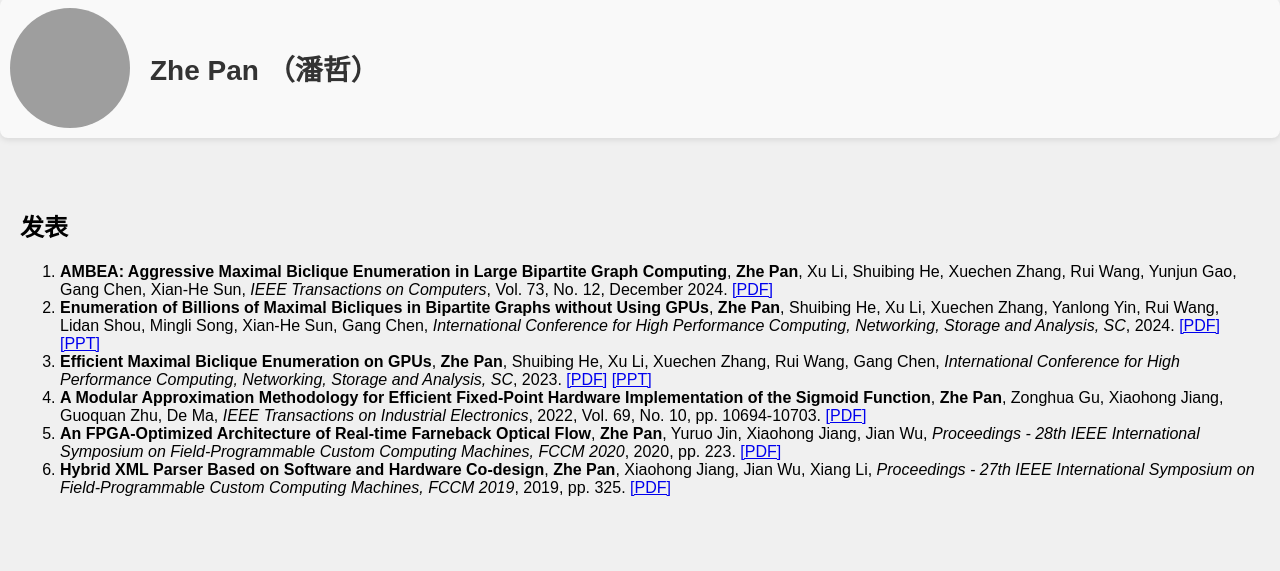
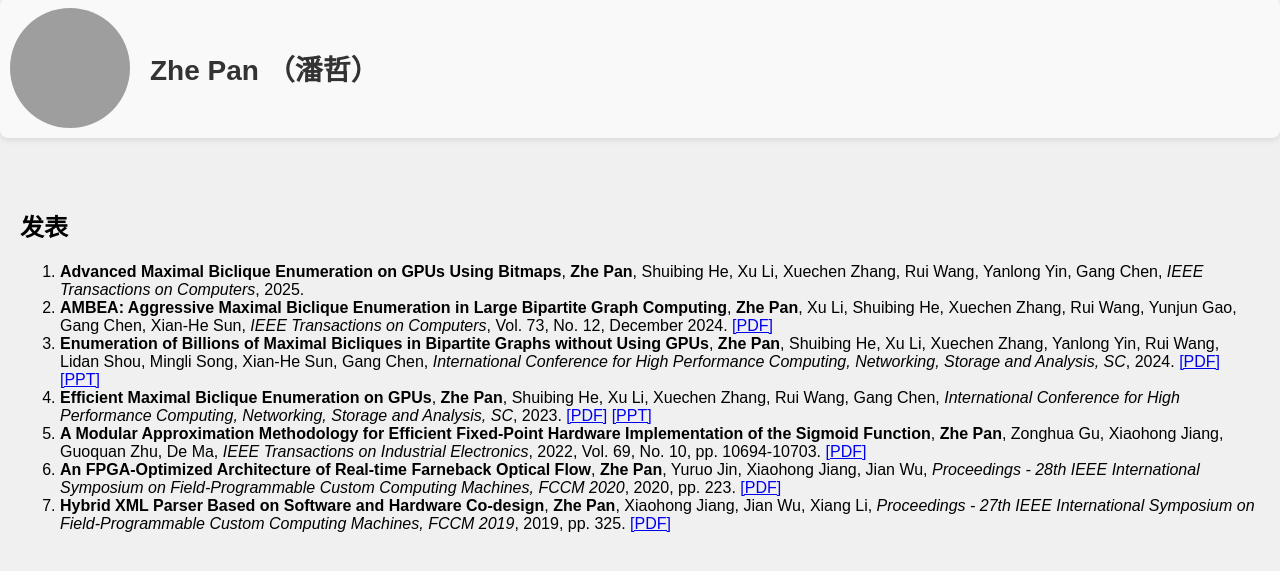
Before and after one commit to Pz1996/pz1996.github.io, a plain HTML site: page index.html in a window 1280 px wide. Both pictures are taken after a click on the button "发表". Shown: the part 61-632 px from the top of the page. Drawn offline with Linux system fonts and the light colour scheme; grey boxes are pictures that could not be loaded; some icons are missing.

Commit message:
add gmbe+ in tc25

```diff
--- a/index.html
+++ b/index.html
@@ -1,5 +1,6 @@
 <!DOCTYPE html>
 <html lang="zh">
+
 <head>
     <meta charset="UTF-8">
     <meta name="viewport" content="width=device-width, initial-scale=1.0">
@@ -67,35 +68,45 @@
 
         /* 头像样式 */
         .avatar {
-            width: 120px;  /* 增大头像的宽度 */
-            height: 120px; /* 增大头像的高度 */
-            border-radius: 50%; /* 圆形 */
-            object-fit: cover;  /* 图片填充，保持比例 */
+            width: 120px;
+            /* 增大头像的宽度 */
+            height: 120px;
+            /* 增大头像的高度 */
+            border-radius: 50%;
+            /* 圆形 */
+            object-fit: cover;
+            /* 图片填充，保持比例 */
         }
 
         /* 个人信息样式 */
         .profile {
             display: flex;
             align-items: center;
-            margin-bottom: 30px; /* 增大底部间隔 */
-            padding: 10px; /* 增加内边距，确保头像和名字与边缘有空间 */
-            background-color: #f9f9f9; /* 可选，给个人信息区域加一个背景色 */
-            border-radius: 8px; /* 圆角效果 */
-            box-shadow: 0 2px 6px rgba(0, 0, 0, 0.1); /* 增加阴影效果，使个人信息更突出 */
+            margin-bottom: 30px;
+            /* 增大底部间隔 */
+            padding: 10px;
+            /* 增加内边距，确保头像和名字与边缘有空间 */
+            background-color: #f9f9f9;
+            /* 可选，给个人信息区域加一个背景色 */
+            border-radius: 8px;
+            /* 圆角效果 */
+            box-shadow: 0 2px 6px rgba(0, 0, 0, 0.1);
+            /* 增加阴影效果，使个人信息更突出 */
         }
 
         /* 名字样式 */
         .name {
-            margin-left: 20px; /* 增加头像和名字之间的间隔 */
-            font-size: 28px; /* 增大字体大小 */
+            margin-left: 20px;
+            /* 增加头像和名字之间的间隔 */
+            font-size: 28px;
+            /* 增大字体大小 */
             font-weight: bold;
-            color: #333; /* 调整字体颜色 */
+            color: #333;
+            /* 调整字体颜色 */
         }
-
-
-
     </style>
 </head>
+
 <body>
 
     <!-- Navigation Bar -->
@@ -110,7 +121,8 @@
             <a href="https://github.com/Pz1996" target="_blank" title="Github">
                 <i class="fab fa-github"></i>
             </a>
-            <a href="https://scholar.google.com/citations?user=b3Xhrz0AAAAJ&hl=en&oi=ao" target="_blank" title="GoogleScholar">
+            <a href="https://scholar.google.com/citations?user=b3Xhrz0AAAAJ&hl=en&oi=ao" target="_blank"
+                title="GoogleScholar">
                 <i class="fab fa-fw fa-google-plus-g"></i>
             </a>
         </div>
@@ -138,7 +150,7 @@
                 <li><strong>博士</strong>，计算机科学与技术，浙江大学，2018年9月 - 2024年6月
                     <!-- <br> 导师：何水兵研究员 -->
                 </li>
-                <li><strong>本科    </strong>，计算机科学与技术，浙江大学，2014年9月 - 2018年6月
+                <li><strong>本科 </strong>，计算机科学与技术，浙江大学，2014年9月 - 2018年6月
                     <!-- <br> 导师：姜晓红副教授 -->
                 </li>
             </ul>
@@ -165,12 +177,36 @@
         <div id="publications" class="content-item">
             <h2>发表</h2>
             <ol>
-                <li><strong>AMBEA: Aggressive Maximal Biclique Enumeration in Large Bipartite Graph Computing</strong>, <strong>Zhe Pan</strong>, Xu Li, Shuibing He, Xuechen Zhang, Rui Wang, Yunjun Gao, Gang Chen, Xian-He Sun, <i>IEEE Transactions on Computers</i>, Vol. 73, No. 12, December 2024. <a href="https://doi.org/10.1109/TC.2024.3441864">[PDF]</a></li>
-                <li><strong>Enumeration of Billions of Maximal Bicliques in Bipartite Graphs without Using GPUs</strong>, <strong>Zhe Pan</strong>, Shuibing He, Xu Li, Xuechen Zhang, Yanlong Yin, Rui Wang, Lidan Shou, Mingli Song, Xian-He Sun, Gang Chen, <i>International Conference for High Performance Computing, Networking, Storage and Analysis, SC</i>, 2024. <a href="https://doi.org/10.1109/SC41406.2024.00106">[PDF]</a> <a href="ppt/adambe.pptx">[PPT]</a></li>
-                <li><strong>Efficient Maximal Biclique Enumeration on GPUs</strong>, <strong>Zhe Pan</strong>, Shuibing He, Xu Li, Xuechen Zhang, Rui Wang, Gang Chen, <i>International Conference for High Performance Computing, Networking, Storage and Analysis, SC</i>, 2023. <a href="https://doi.org/10.1145/3581784.3607059">[PDF]</a> <a href="ppt/gmbe.pptx">[PPT]</a> </li>
-                <li><strong>A Modular Approximation Methodology for Efficient Fixed-Point Hardware Implementation of the Sigmoid Function</strong>, <strong>Zhe Pan</strong>, Zonghua Gu, Xiaohong Jiang, Guoquan Zhu, De Ma, <i>IEEE Transactions on Industrial Electronics</i>, 2022, Vol. 69, No. 10, pp. 10694-10703. <a href="https://doi.org/10.1109/TIE.2022.3146573">[PDF]</a></li>
-                <li><strong>An FPGA-Optimized Architecture of Real-time Farneback Optical Flow</strong>, <strong>Zhe Pan</strong>, Yuruo Jin, Xiaohong Jiang, Jian Wu, <i>Proceedings - 28th IEEE International Symposium on Field-Programmable Custom Computing Machines, FCCM 2020</i>, 2020, pp. 223. <a href="https://doi.org/10.1109/FCCM48280.2020.00054">[PDF]</a></li>
-                <li><strong>Hybrid XML Parser Based on Software and Hardware Co-design</strong>, <strong>Zhe Pan</strong>, Xiaohong Jiang, Jian Wu, Xiang Li, <i>Proceedings - 27th IEEE International Symposium on Field-Programmable Custom Computing Machines, FCCM 2019</i>, 2019, pp. 325. <a href="https://doi.org/10.1109/FCCM.2019.00066">[PDF]</a></li>
+                <li><strong>Advanced Maximal Biclique Enumeration on GPUs Using Bitmaps</strong>, <strong>Zhe
+                        Pan</strong>, Shuibing He, Xu Li, Xuechen Zhang, Rui Wang, Yanlong Yin, Gang Chen, <i>IEEE
+                        Transactions on Computers</i>, 2025. </li>
+                <li><strong>AMBEA: Aggressive Maximal Biclique Enumeration in Large Bipartite Graph Computing</strong>,
+                    <strong>Zhe Pan</strong>, Xu Li, Shuibing He, Xuechen Zhang, Rui Wang, Yunjun Gao, Gang Chen,
+                    Xian-He Sun, <i>IEEE Transactions on Computers</i>, Vol. 73, No. 12, December 2024. <a
+                        href="https://doi.org/10.1109/TC.2024.3441864">[PDF]</a>
+                </li>
+                <li><strong>Enumeration of Billions of Maximal Bicliques in Bipartite Graphs without Using
+                        GPUs</strong>, <strong>Zhe Pan</strong>, Shuibing He, Xu Li, Xuechen Zhang, Yanlong Yin, Rui
+                    Wang, Lidan Shou, Mingli Song, Xian-He Sun, Gang Chen, <i>International Conference for High
+                        Performance Computing, Networking, Storage and Analysis, SC</i>, 2024. <a
+                        href="https://doi.org/10.1109/SC41406.2024.00106">[PDF]</a> <a href="ppt/adambe.pptx">[PPT]</a>
+                </li>
+                <li><strong>Efficient Maximal Biclique Enumeration on GPUs</strong>, <strong>Zhe Pan</strong>, Shuibing
+                    He, Xu Li, Xuechen Zhang, Rui Wang, Gang Chen, <i>International Conference for High Performance
+                        Computing, Networking, Storage and Analysis, SC</i>, 2023. <a
+                        href="https://doi.org/10.1145/3581784.3607059">[PDF]</a> <a href="ppt/gmbe.pptx">[PPT]</a> </li>
+                <li><strong>A Modular Approximation Methodology for Efficient Fixed-Point Hardware Implementation of the
+                        Sigmoid Function</strong>, <strong>Zhe Pan</strong>, Zonghua Gu, Xiaohong Jiang, Guoquan Zhu, De
+                    Ma, <i>IEEE Transactions on Industrial Electronics</i>, 2022, Vol. 69, No. 10, pp. 10694-10703. <a
+                        href="https://doi.org/10.1109/TIE.2022.3146573">[PDF]</a></li>
+                <li><strong>An FPGA-Optimized Architecture of Real-time Farneback Optical Flow</strong>, <strong>Zhe
+                        Pan</strong>, Yuruo Jin, Xiaohong Jiang, Jian Wu, <i>Proceedings - 28th IEEE International
+                        Symposium on Field-Programmable Custom Computing Machines, FCCM 2020</i>, 2020, pp. 223. <a
+                        href="https://doi.org/10.1109/FCCM48280.2020.00054">[PDF]</a></li>
+                <li><strong>Hybrid XML Parser Based on Software and Hardware Co-design</strong>, <strong>Zhe
+                        Pan</strong>, Xiaohong Jiang, Jian Wu, Xiang Li, <i>Proceedings - 27th IEEE International
+                        Symposium on Field-Programmable Custom Computing Machines, FCCM 2019</i>, 2019, pp. 325. <a
+                        href="https://doi.org/10.1109/FCCM.2019.00066">[PDF]</a></li>
 
             </ol>
 
@@ -213,7 +249,8 @@
 
             <h2>Work Experience</h2>
             <ul>
-                <li><strong>Jul 2024 - Present</strong>, Postdoctoral Researcher, Department of Computer Science and Technology, Tsinghua University
+                <li><strong>Jul 2024 - Present</strong>, Postdoctoral Researcher, Department of Computer Science and
+                    Technology, Tsinghua University
                     <br> Research Focus: Brain-Inspired Computing, Large Models, and Graph Computing
                     <!-- , Co-advisor: Prof. Youhui Zhang (Researcher) -->
                 </li>
@@ -224,7 +261,8 @@
                     <br> Research Focus: Hardware acceleration for Sigmoid, Batch Normalization, and related operations.
                 </li>
                 <li><strong>Jun 2019 - Sep 2019</strong>, Digital Verification Intern, Iluvatar CoreX
-                    <br> Responsibilities: Involved in digital circuit verification and testing, assisting in chip functionality validation.
+                    <br> Responsibilities: Involved in digital circuit verification and testing, assisting in chip
+                    functionality validation.
                 </li>
             </ul>
 
@@ -233,12 +271,36 @@
         <div id="english-publications" class="content-item">
             <h2>Publications</h2>
             <ol>
-                <li><strong>AMBEA: Aggressive Maximal Biclique Enumeration in Large Bipartite Graph Computing</strong>, <strong>Zhe Pan</strong>, Xu Li, Shuibing He, Xuechen Zhang, Rui Wang, Yunjun Gao, Gang Chen, Xian-He Sun, <i>IEEE Transactions on Computers</i>, Vol. 73, No. 12, December 2024. <a href="https://doi.org/10.1109/TC.2024.3441864">[PDF]</a></li>
-                <li><strong>Enumeration of Billions of Maximal Bicliques in Bipartite Graphs without Using GPUs</strong>, <strong>Zhe Pan</strong>, Shuibing He, Xu Li, Xuechen Zhang, Yanlong Yin, Rui Wang, Lidan Shou, Mingli Song, Xian-He Sun, Gang Chen, <i>International Conference for High Performance Computing, Networking, Storage and Analysis, SC</i>, 2024. <a href="https://doi.org/10.1109/SC41406.2024.00106">[PDF]</a> <a href="ppt/adambe.pptx">[PPT]</a> </li>
-                <li><strong>Efficient Maximal Biclique Enumeration on GPUs</strong>, <strong>Zhe Pan</strong>, Shuibing He, Xu Li, Xuechen Zhang, Rui Wang, Gang Chen, <i>International Conference for High Performance Computing, Networking, Storage and Analysis, SC</i>, 2023. <a href="https://doi.org/10.1145/3581784.3607059">[PDF]</a> <a href="ppt/gmbe.pptx">[PPT]</a> </li>
-                <li><strong>A Modular Approximation Methodology for Efficient Fixed-Point Hardware Implementation of the Sigmoid Function</strong>, <strong>Zhe Pan</strong>, Zonghua Gu, Xiaohong Jiang, Guoquan Zhu, De Ma, <i>IEEE Transactions on Industrial Electronics</i>, 2022, Vol. 69, No. 10, pp. 10694-10703. <a href="https://doi.org/10.1109/TIE.2022.3146573">[PDF]</a></li>
-                <li><strong>An FPGA-Optimized Architecture of Real-time Farneback Optical Flow</strong>, <strong>Zhe Pan</strong>, Yuruo Jin, Xiaohong Jiang, Jian Wu, <i>Proceedings - 28th IEEE International Symposium on Field-Programmable Custom Computing Machines, FCCM 2020</i>, 2020, pp. 223. <a href="https://doi.org/10.1109/FCCM48280.2020.00054">[PDF]</a></li>
-                <li><strong>Hybrid XML Parser Based on Software and Hardware Co-design</strong>, <strong>Zhe Pan</strong>, Xiaohong Jiang, Jian Wu, Xiang Li, <i>Proceedings - 27th IEEE International Symposium on Field-Programmable Custom Computing Machines, FCCM 2019</i>, 2019, pp. 325. <a href="https://doi.org/10.1109/FCCM.2019.00066">[PDF]</a></li>
+                <li><strong>Advanced Maximal Biclique Enumeration on GPUs Using Bitmaps</strong>, <strong>Zhe
+                        Pan</strong>, Shuibing He, Xu Li, Xuechen Zhang, Rui Wang, Yanlong Yin, Gang Chen, <i>IEEE
+                        Transactions on Computers</i>, 2025. </li>
+                <li><strong>AMBEA: Aggressive Maximal Biclique Enumeration in Large Bipartite Graph Computing</strong>,
+                    <strong>Zhe Pan</strong>, Xu Li, Shuibing He, Xuechen Zhang, Rui Wang, Yunjun Gao, Gang Chen,
+                    Xian-He Sun, <i>IEEE Transactions on Computers</i>, Vol. 73, No. 12, December 2024. <a
+                        href="https://doi.org/10.1109/TC.2024.3441864">[PDF]</a>
+                </li>
+                <li><strong>Enumeration of Billions of Maximal Bicliques in Bipartite Graphs without Using
+                        GPUs</strong>, <strong>Zhe Pan</strong>, Shuibing He, Xu Li, Xuechen Zhang, Yanlong Yin, Rui
+                    Wang, Lidan Shou, Mingli Song, Xian-He Sun, Gang Chen, <i>International Conference for High
+                        Performance Computing, Networking, Storage and Analysis, SC</i>, 2024. <a
+                        href="https://doi.org/10.1109/SC41406.2024.00106">[PDF]</a> <a href="ppt/adambe.pptx">[PPT]</a>
+                </li>
+                <li><strong>Efficient Maximal Biclique Enumeration on GPUs</strong>, <strong>Zhe Pan</strong>, Shuibing
+                    He, Xu Li, Xuechen Zhang, Rui Wang, Gang Chen, <i>International Conference for High Performance
+                        Computing, Networking, Storage and Analysis, SC</i>, 2023. <a
+                        href="https://doi.org/10.1145/3581784.3607059">[PDF]</a> <a href="ppt/gmbe.pptx">[PPT]</a> </li>
+                <li><strong>A Modular Approximation Methodology for Efficient Fixed-Point Hardware Implementation of the
+                        Sigmoid Function</strong>, <strong>Zhe Pan</strong>, Zonghua Gu, Xiaohong Jiang, Guoquan Zhu, De
+                    Ma, <i>IEEE Transactions on Industrial Electronics</i>, 2022, Vol. 69, No. 10, pp. 10694-10703. <a
+                        href="https://doi.org/10.1109/TIE.2022.3146573">[PDF]</a></li>
+                <li><strong>An FPGA-Optimized Architecture of Real-time Farneback Optical Flow</strong>, <strong>Zhe
+                        Pan</strong>, Yuruo Jin, Xiaohong Jiang, Jian Wu, <i>Proceedings - 28th IEEE International
+                        Symposium on Field-Programmable Custom Computing Machines, FCCM 2020</i>, 2020, pp. 223. <a
+                        href="https://doi.org/10.1109/FCCM48280.2020.00054">[PDF]</a></li>
+                <li><strong>Hybrid XML Parser Based on Software and Hardware Co-design</strong>, <strong>Zhe
+                        Pan</strong>, Xiaohong Jiang, Jian Wu, Xiang Li, <i>Proceedings - 27th IEEE International
+                        Symposium on Field-Programmable Custom Computing Machines, FCCM 2019</i>, 2019, pp. 325. <a
+                        href="https://doi.org/10.1109/FCCM.2019.00066">[PDF]</a></li>
 
             </ol>
         </div>
@@ -320,7 +382,7 @@
 
         // 绑定按钮点击事件
         document.querySelectorAll('.btn-group button').forEach(button => {
-            button.addEventListener('click', function() {
+            button.addEventListener('click', function () {
                 const content = this.getAttribute('data-content');
                 if (content === 'language') {
                     toggleLanguage();
@@ -336,4 +398,5 @@
     </script>
 
 </body>
+
 </html>
```
Lines whose indentation alone changed are shown as unchanged.
